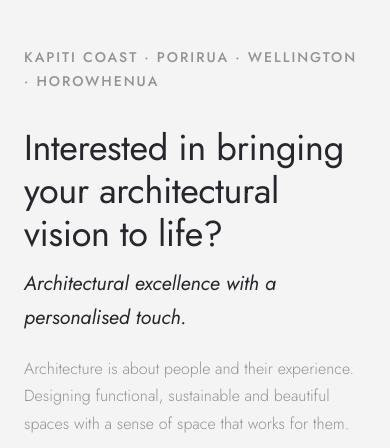
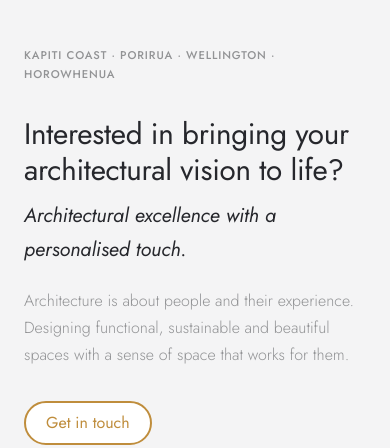
Before and after one commit to KWArchitectStudio/kwarchitectstudio.github.io, a website: page index.html in a window 390 px wide. Shown: the part 443-891 px from the top of the page. Drawn offline with Linux system fonts and the light colour scheme.

Commit message:
Update styles.css
Reduce mobile hero text size, add divider between Values and Services sections

```diff
--- a/css/styles.css
+++ b/css/styles.css
@@ -886,6 +886,19 @@ nav a:hover {
   color: var(--color-muted);
 }
 
+/* Mobile: shrink the location eyebrow so all four place names fit on one
+   line, and ease back the H1 slightly so it balances with the smaller eyebrow. */
+@media (max-width: 767px) {
+  .hero-eyebrow {
+    font-size: 0.7rem;
+    letter-spacing: 0.08em;
+  }
+
+  .hero-content h1 {
+    font-size: clamp(1.85rem, 4vw, 2.5rem);
+  }
+}
+
 /* Smaller "Get in touch" pill in the hero — the shared .btn-pizza-outline
    sizing reads as an oversized bar next to the hero copy, so scale it down
    here without affecting the About/Contact page use of the same class. */
@@ -901,7 +914,8 @@ nav a:hover {
 /* ---- Section heading ---- */
 .values-section {
   text-align: center;
-  background-color: var(--color-bg);
+  background-color: #f4f4f5;
+  border-bottom: 1px solid var(--color-border);
 }
 
 .values-section h2 {
```
